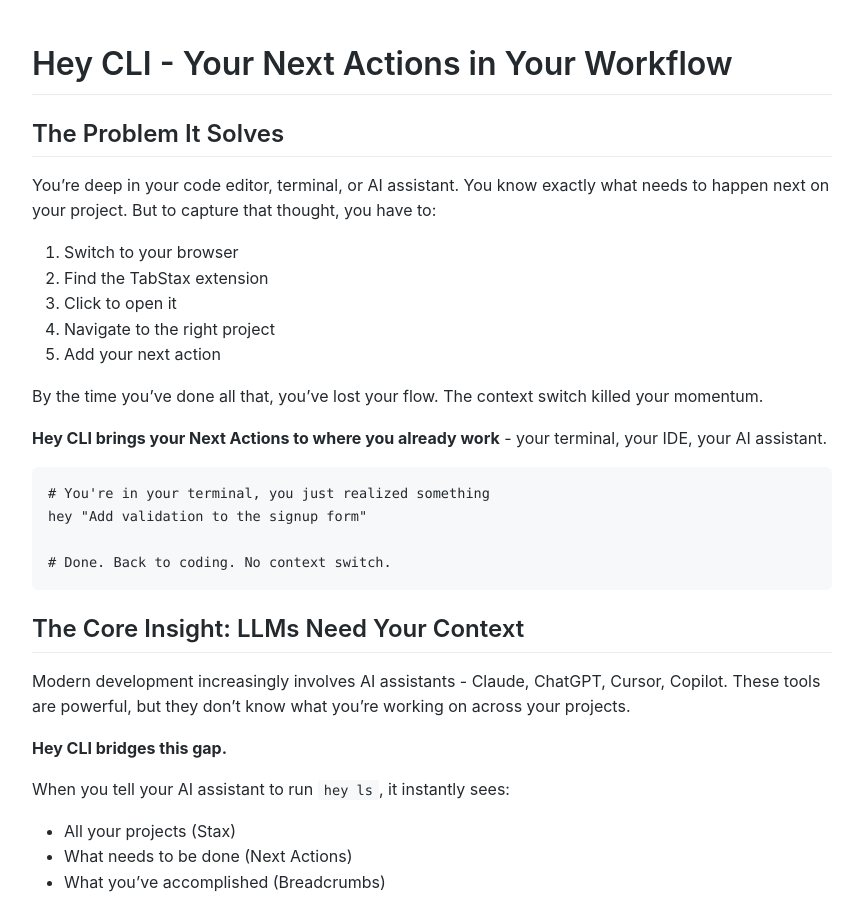
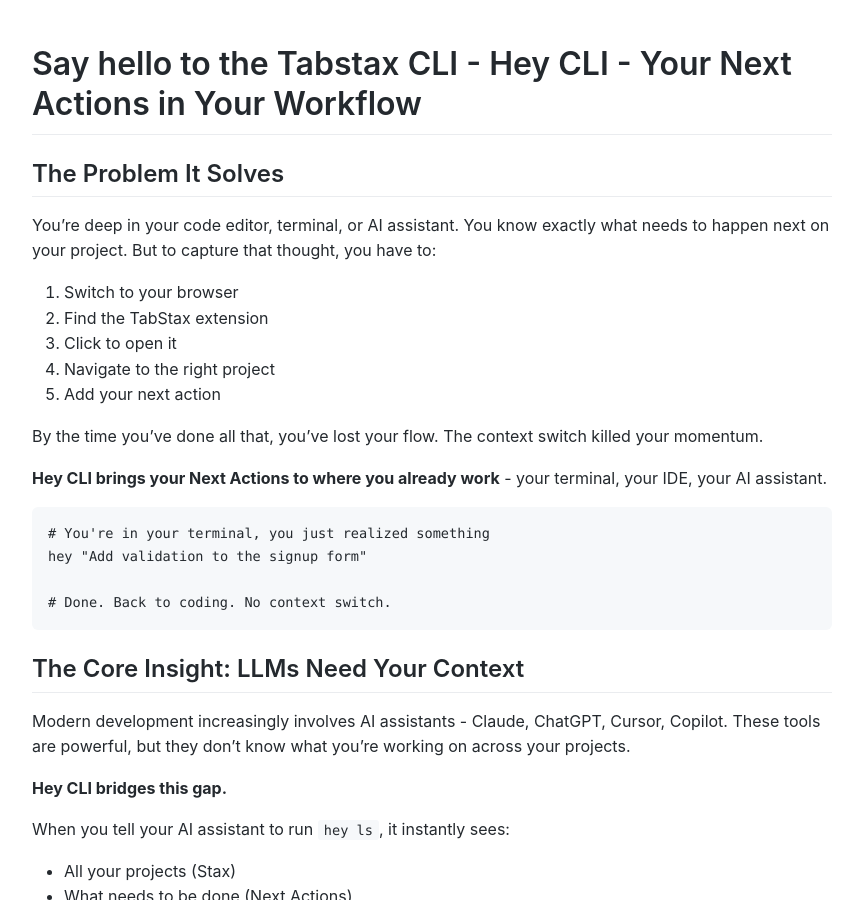
Before and after one commit to Hulupeep/TabStax-Help, a Jekyll site: the page built from topics/hey-cli.md, in a window 1280 px wide and 900 px high. Shown: the whole window, without its empty margins (208-1071 px from the left). Built offline with Jekyll 4.4.1, drawn with Linux system fonts in a browser that asks for light colours; our own code applies the rules of GitHub Pages for plain Markdown files.

Commit message:
Update title for Hey CLI documentation

```diff
--- a/topics/hey-cli.md
+++ b/topics/hey-cli.md
@@ -1,4 +1,4 @@
-# Hey CLI - Your Next Actions in Your Workflow
+# Say hello to the Tabstax CLI - Hey CLI - Your Next Actions in Your Workflow
 
 ## The Problem It Solves
 
```
